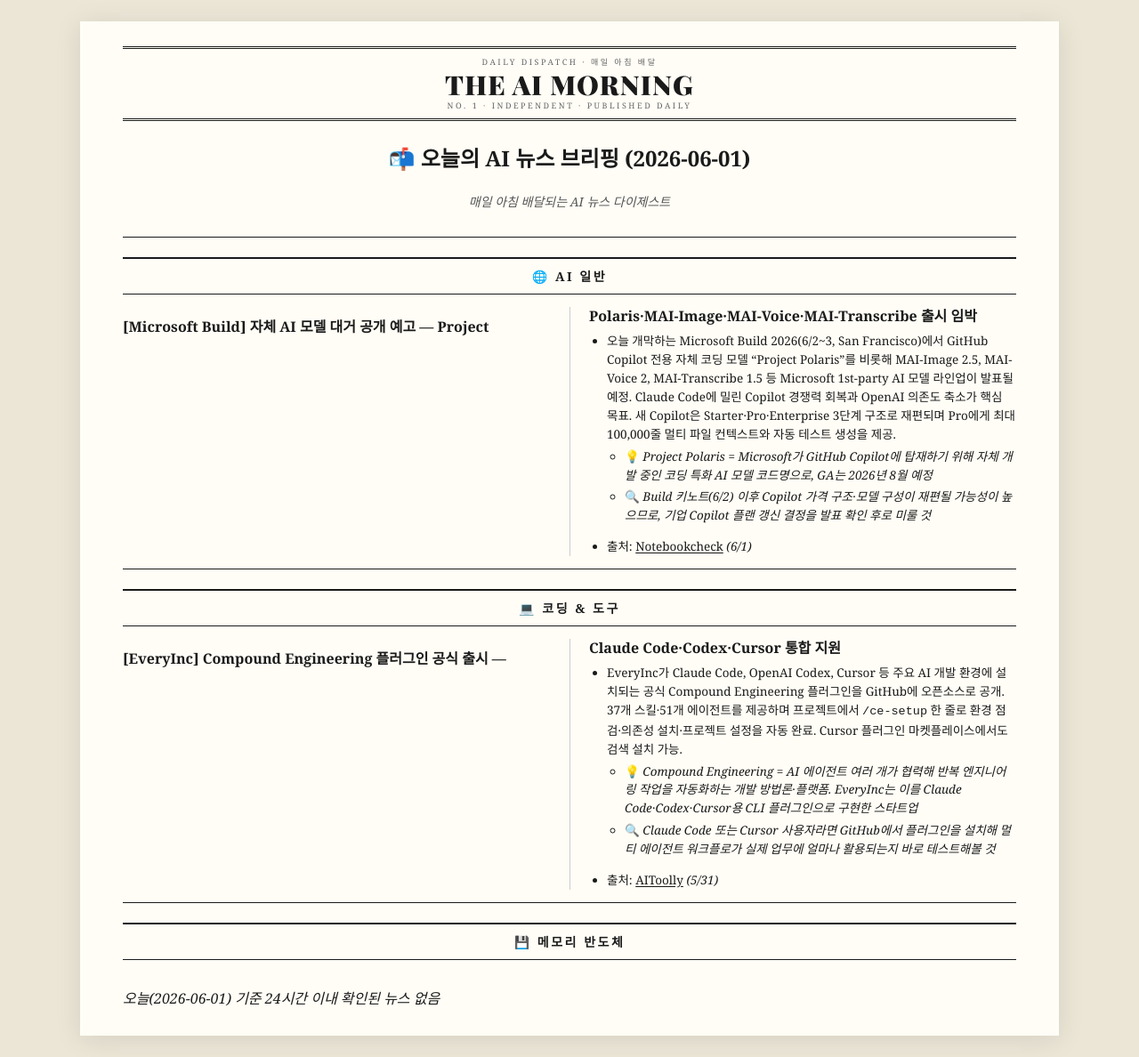
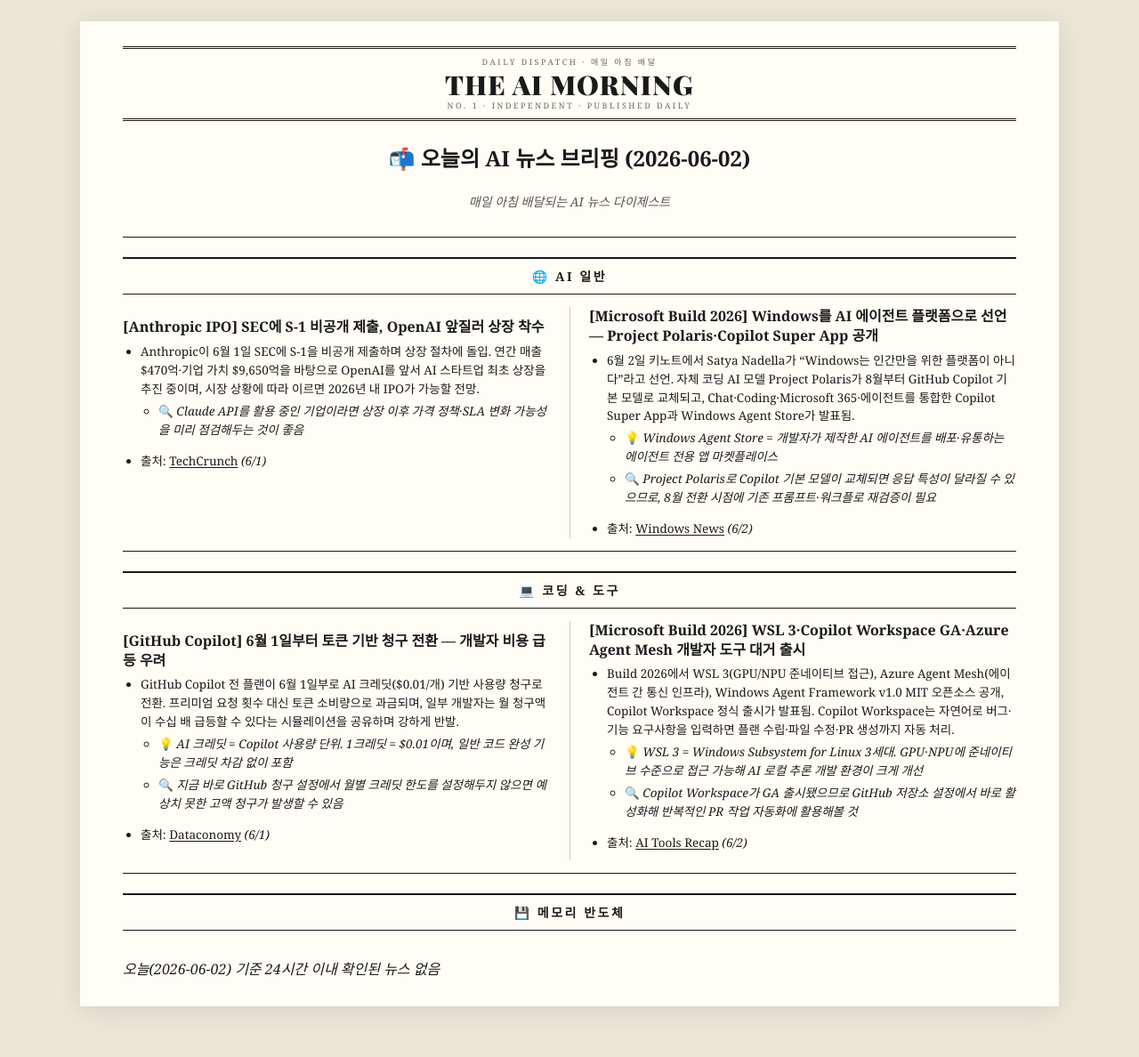
Before and after one commit to kimjans/daily-news, a Jekyll site: the page built from index.md, in a window 1280 px wide. Shown: the whole page at 89% size. Built offline with Jekyll 4.4.1, drawn with Linux system fonts in a browser that asks for light colours; after the commit the page ends 1155 px from its top, so only the background shows below that.

Commit message:
daily news: 2026-06-02

```diff
--- a/index.md
+++ b/index.md
@@ -3,7 +3,7 @@ layout: default
 title: The AI Morning
 ---
 
-# 📬 오늘의 AI 뉴스 브리핑 (2026-06-01)
+# 📬 오늘의 AI 뉴스 브리핑 (2026-06-02)
 
 > 매일 아침 배달되는 AI 뉴스 다이제스트
 
@@ -11,24 +11,35 @@ title: The AI Morning
 
 ## 🌐 AI 일반
 
-### **[Microsoft Build]** 자체 AI 모델 대거 공개 예고 — Project Polaris·MAI-Image·MAI-Voice·MAI-Transcribe 출시 임박
-- 오늘 개막하는 Microsoft Build 2026(6/2~3, San Francisco)에서 GitHub Copilot 전용 자체 코딩 모델 "Project Polaris"를 비롯해 MAI-Image 2.5, MAI-Voice 2, MAI-Transcribe 1.5 등 Microsoft 1st-party AI 모델 라인업이 발표될 예정. Claude Code에 밀린 Copilot 경쟁력 회복과 OpenAI 의존도 축소가 핵심 목표. 새 Copilot은 Starter·Pro·Enterprise 3단계 구조로 재편되며 Pro에게 최대 100,000줄 멀티 파일 컨텍스트와 자동 테스트 생성을 제공.
-  - 💡 *Project Polaris = Microsoft가 GitHub Copilot에 탑재하기 위해 자체 개발 중인 코딩 특화 AI 모델 코드명으로, GA는 2026년 8월 예정*
-  - 🔍 *Build 키노트(6/2) 이후 Copilot 가격 구조·모델 구성이 재편될 가능성이 높으므로, 기업 Copilot 플랜 갱신 결정을 발표 확인 후로 미룰 것*
-- 출처: [Notebookcheck](https://www.notebookcheck.net/Microsoft-Build-2026-What-to-expect-from-the-June-2-keynote.1311546.0.html) *(6/1)*
+### **[Anthropic IPO]** SEC에 S-1 비공개 제출, OpenAI 앞질러 상장 착수
+- Anthropic이 6월 1일 SEC에 S-1을 비공개 제출하며 상장 절차에 돌입. 연간 매출 $470억·기업 가치 $9,650억을 바탕으로 OpenAI를 앞서 AI 스타트업 최초 상장을 추진 중이며, 시장 상황에 따라 이르면 2026년 내 IPO가 가능할 전망.
+  - 🔍 *Claude API를 활용 중인 기업이라면 상장 이후 가격 정책·SLA 변화 가능성을 미리 점검해두는 것이 좋음*
+- 출처: [TechCrunch](https://techcrunch.com/2026/06/01/anthropic-files-to-go-public/) *(6/1)*
+
+### **[Microsoft Build 2026]** Windows를 AI 에이전트 플랫폼으로 선언 — Project Polaris·Copilot Super App 공개
+- 6월 2일 키노트에서 Satya Nadella가 "Windows는 인간만을 위한 플랫폼이 아니다"라고 선언. 자체 코딩 AI 모델 Project Polaris가 8월부터 GitHub Copilot 기본 모델로 교체되고, Chat·Coding·Microsoft 365·에이전트를 통합한 Copilot Super App과 Windows Agent Store가 발표됨.
+  - 💡 *Windows Agent Store = 개발자가 제작한 AI 에이전트를 배포·유통하는 에이전트 전용 앱 마켓플레이스*
+  - 🔍 *Project Polaris로 Copilot 기본 모델이 교체되면 응답 특성이 달라질 수 있으므로, 8월 전환 시점에 기존 프롬프트·워크플로 재검증이 필요*
+- 출처: [Windows News](https://windowsnews.ai/article/build-2026-microsoft-makes-windows-an-agent-platform-for-ai-developers.420496) *(6/2)*
 
 ---
 
 ## 💻 코딩 & 도구
 
-### **[EveryInc]** Compound Engineering 플러그인 공식 출시 — Claude Code·Codex·Cursor 통합 지원
-- EveryInc가 Claude Code, OpenAI Codex, Cursor 등 주요 AI 개발 환경에 설치되는 공식 Compound Engineering 플러그인을 GitHub에 오픈소스로 공개. 37개 스킬·51개 에이전트를 제공하며 프로젝트에서 `/ce-setup` 한 줄로 환경 점검·의존성 설치·프로젝트 설정을 자동 완료. Cursor 플러그인 마켓플레이스에서도 검색 설치 가능.
-  - 💡 *Compound Engineering = AI 에이전트 여러 개가 협력해 반복 엔지니어링 작업을 자동화하는 개발 방법론·플랫폼. EveryInc는 이를 Claude Code·Codex·Cursor용 CLI 플러그인으로 구현한 스타트업*
-  - 🔍 *Claude Code 또는 Cursor 사용자라면 GitHub에서 플러그인을 설치해 멀티 에이전트 워크플로가 실제 업무에 얼마나 활용되는지 바로 테스트해볼 것*
-- 출처: [AIToolly](https://aitoolly.com/ai-news/article/2026-05-31-everyinc-launches-official-compound-engineering-plugin-for-claude-code-codex-and-cursor-ai-platforms) *(5/31)*
+### **[GitHub Copilot]** 6월 1일부터 토큰 기반 청구 전환 — 개발자 비용 급등 우려
+- GitHub Copilot 전 플랜이 6월 1일부로 AI 크레딧($0.01/개) 기반 사용량 청구로 전환. 프리미엄 요청 횟수 대신 토큰 소비량으로 과금되며, 일부 개발자는 월 청구액이 수십 배 급등할 수 있다는 시뮬레이션을 공유하며 강하게 반발.
+  - 💡 *AI 크레딧 = Copilot 사용량 단위. 1크레딧 = $0.01이며, 일반 코드 완성 기능은 크레딧 차감 없이 포함*
+  - 🔍 *지금 바로 GitHub 청구 설정에서 월별 크레딧 한도를 설정해두지 않으면 예상치 못한 고액 청구가 발생할 수 있음*
+- 출처: [Dataconomy](https://dataconomy.com/2026/06/01/github-copilot-token-pricing-backlash/) *(6/1)*
+
+### **[Microsoft Build 2026]** WSL 3·Copilot Workspace GA·Azure Agent Mesh 개발자 도구 대거 출시
+- Build 2026에서 WSL 3(GPU/NPU 준네이티브 접근), Azure Agent Mesh(에이전트 간 통신 인프라), Windows Agent Framework v1.0 MIT 오픈소스 공개, Copilot Workspace 정식 출시가 발표됨. Copilot Workspace는 자연어로 버그·기능 요구사항을 입력하면 플랜 수립·파일 수정·PR 생성까지 자동 처리.
+  - 💡 *WSL 3 = Windows Subsystem for Linux 3세대. GPU·NPU에 준네이티브 수준으로 접근 가능해 AI 로컬 추론 개발 환경이 크게 개선*
+  - 🔍 *Copilot Workspace가 GA 출시됐으므로 GitHub 저장소 설정에서 바로 활성화해 반복적인 PR 작업 자동화에 활용해볼 것*
+- 출처: [AI Tools Recap](https://aitoolsrecap.com/Blog/microsoft-build-2026-windows-agent-framework-wsl3-azure-mesh) *(6/2)*
 
 ---
 
 ## 💾 메모리 반도체
 
-*오늘(2026-06-01) 기준 24시간 이내 확인된 뉴스 없음*
+*오늘(2026-06-02) 기준 24시간 이내 확인된 뉴스 없음*
```
Also changed, not shown: news/2026-06-01.md (added, +30 -0 lines).
